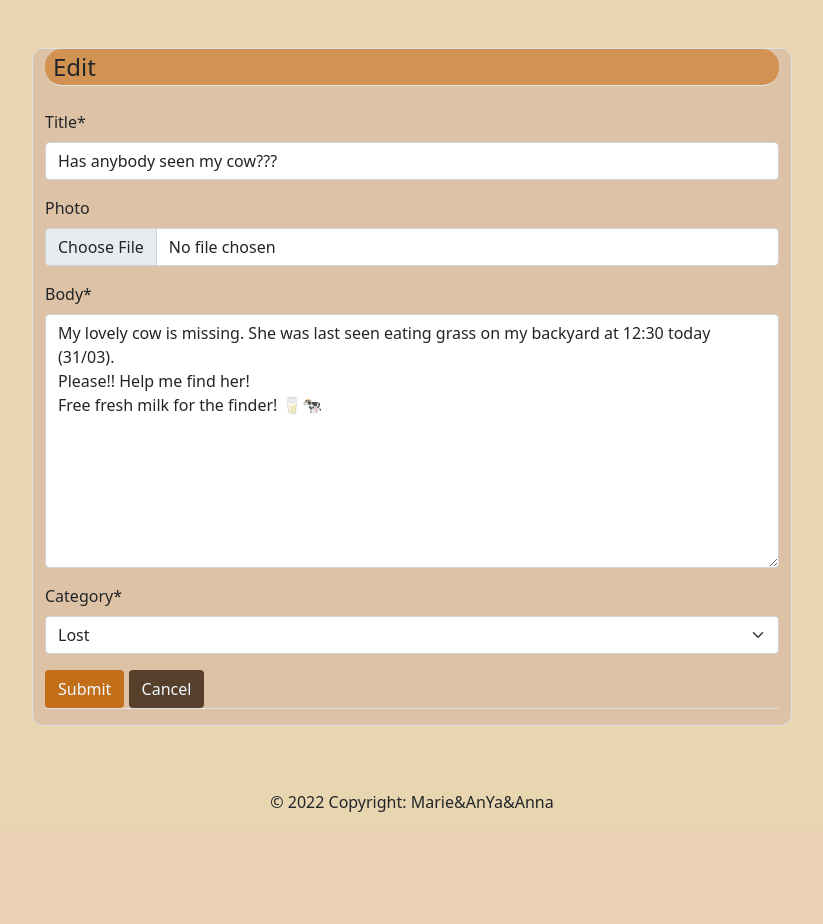
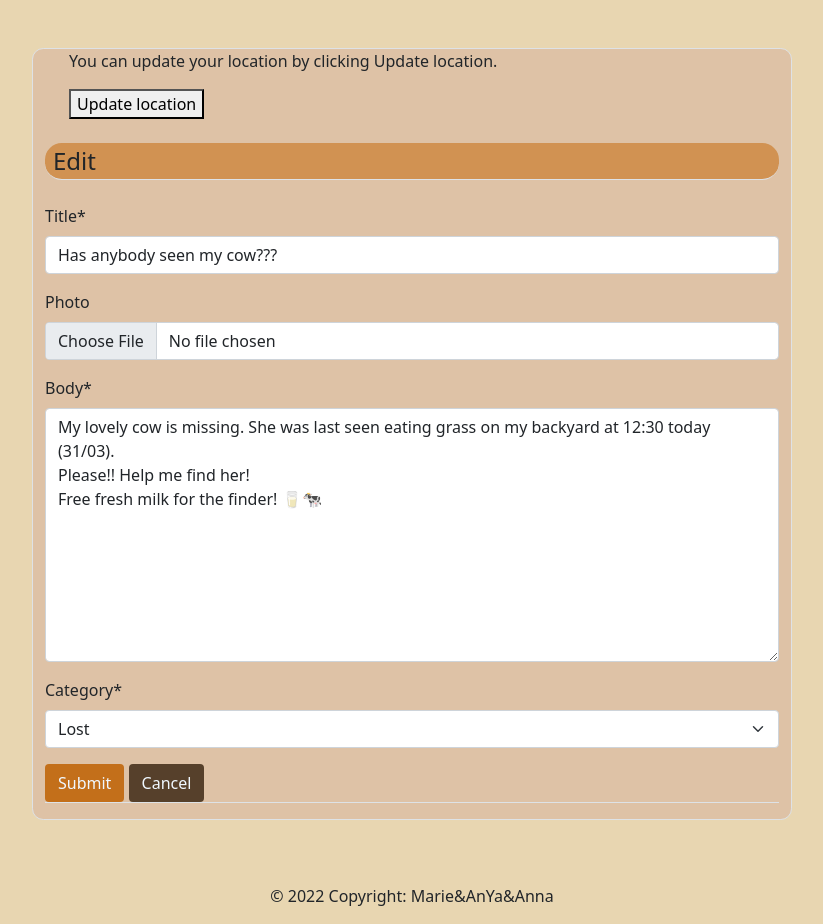
Before and after one commit to MarieEngel/message_board, a Django app: page /post/1/update/ in a window 1280 px wide. Shown: the part 178-1102 px from the top of the page, without its empty margins (228-1051 px from the left). Before the commit the page ends 990 px from the top, so only its background shows below. Run offline with Django 4.2, Linux system fonts and the light colour scheme; a user stored in the database is signed in; data comes from the database, SQL or seed files in the repository; parts of the project's set-up code (start-up, migrations or seed data) failed here and were passed over; some libraries are stand-ins or nearby versions.

```diff
--- a/post/templates/post/update_post.html
+++ b/post/templates/post/update_post.html
@@ -10,6 +10,13 @@
     <div class="container">
         <div class="row d-flex justify-content-center mt-5">
             <div class="col col-lg-8 border form">
+
+                <div class="container">
+                    <p>You can update your location by clicking Update location.</p>
+                    <p class="location text-error"></p>
+                    <button class="find-location" role="button">Update location</button>
+                </div>
+            </br>
                 <form method="post" enctype="multipart/form-data">
                     {% csrf_token %}
                     <fieldset>
```
